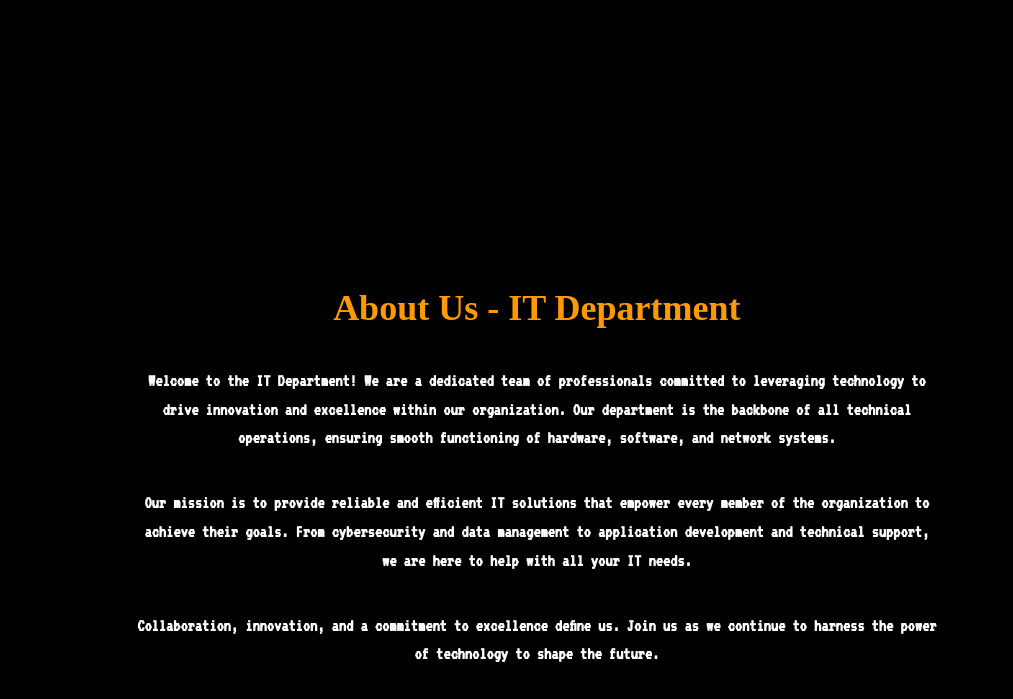
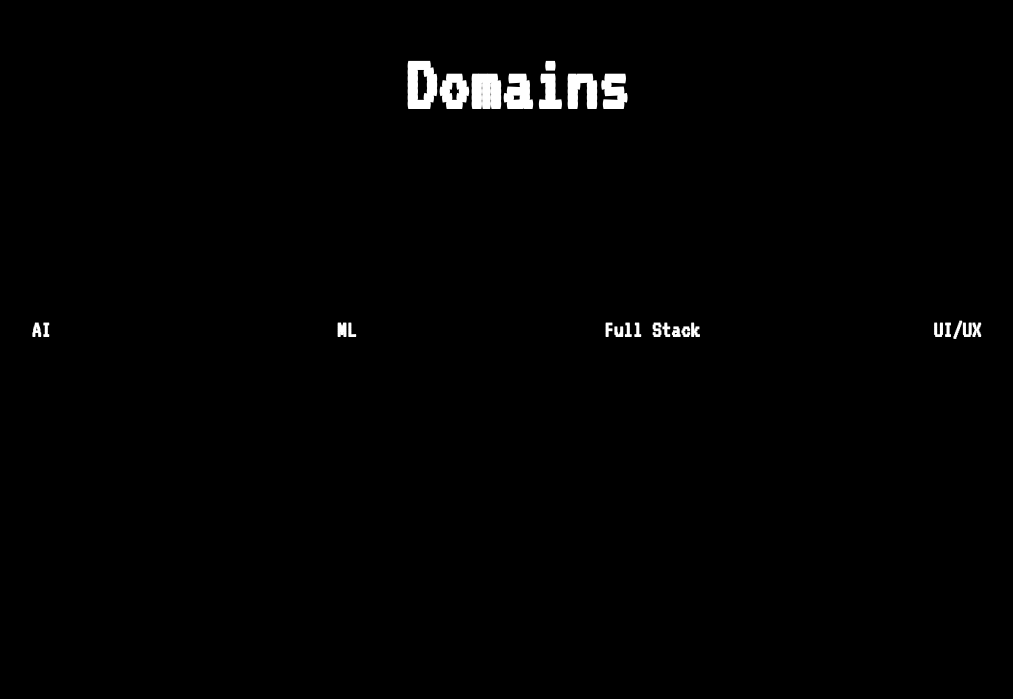
Before and after one commit to srinath536/Hackathonix25, a React (Vite) app: page / in a window 1280 px wide. Shown: the part 1441-2140 px from the top of the page, without its empty margins (104-1117 px from the left). Built offline with nearby package versions, Linux system fonts and the light colour scheme.

Commit message:
Added Domain section

```diff
--- a/src/App.tsx
+++ b/src/App.tsx
@@ -8,12 +8,14 @@ import Header from './components/Header';
 import HeroSection from './components/HeroSection';
 import Prizes from './components/Prizes';
 import Sponsors from './components/Sponsors';
+import Domain from './components/Domain';
 function App() {
 return (
   <div>
       <Header/>
       <HeroSection/>
       <AboutHack/>
+      <Domain/>
       <AboutUs/>
       <Sponsors/>
       <Prizes/>
--- a/src/components/Domain.css
+++ b/src/components/Domain.css
@@ -0,0 +1,123 @@
+/* Global styles to reset defaults */
+* {
+    margin: 0;
+    padding: 0;
+    box-sizing: border-box;
+  }
+
+  /* Container Styles for the whole section */
+  .container {
+    width: 97%;
+    height: 100vh;
+    background-color: #000; /* Container with a black background */
+    display: flex;
+    flex-direction: column;
+    align-items: center;
+    padding: 20px;
+    justify-content: flex-start; /* Align at the top */
+  }
+
+  /* Heading style */
+  .heading {
+    margin-bottom: 30px;
+    color: white;
+    font-family: "VT323", serif;
+    font-style: normal;
+    font-size: 5rem;
+
+  }
+
+  /* Card container */
+  .card-container {
+    display: grid;
+    grid-template-columns: repeat(4, 1fr); /* 4 columns by default */
+    gap: 20px;
+    width: 100%;
+  }
+
+  /* Card Styles */
+  .card {
+    position: relative;
+    width: 250px;
+    height: 350px;
+    border-radius: 6px;
+    transition: 0.3s;
+    background-color: #000;
+    box-shadow: 0 10px 20px rgba(0, 0, 0, 0.1);
+    perspective: 1000px; /* Add perspective to give depth for 3D effects */
+  }
+
+  /* Card front and back faces */
+  .card .card-front,
+  .card .card-back {
+    position: absolute;
+    width: 100%;
+    height: 100%;
+    backface-visibility: hidden; /* Hide the back content when it's flipped */
+    display: flex;
+    justify-content: center;
+    align-items: center;
+    border-radius: 6px;
+    font-size: 18px;
+    padding: 20px;
+    text-align: center;
+    transition: transform 0.6s;
+  }
+
+  /* Front face */
+  .card-front {
+    background-color: #000;
+    z-index: 1;
+    color: white; /* Front text color white */
+  }
+
+  /* Back face */
+  .card-back {
+    background-color: #fff;
+    color: black; /* Back text color black */
+    transform: rotateY(180deg);
+  }
+
+  /* Hover effect to flip the card */
+  .card:hover .card-front {
+    transform: rotateY(180deg);
+  }
+
+  .card:hover .card-back {
+    transform: rotateY(0);
+  }
+
+  /* Title and description */
+  .card-title {
+    font-size: 24px;
+    font-weight: bold;
+    color: white; /* Title color set to white */
+  }
+
+  .card-description {
+    font-size: 16px;
+    font-weight: normal;
+    opacity: 0.7;
+    color: black; /* Description color set to black */
+  }
+
+  /* Responsive adjustments */
+  @media screen and (max-width: 1024px) {
+    /* For medium-sized screens like tablets, 2 columns */
+    .card-container {
+      grid-template-columns: repeat(2, 1fr);
+    }
+  }
+
+  @media screen and (max-width: 600px) {
+    /* For smaller screens like mobile, stack cards vertically */
+    .card-container {
+      grid-template-columns: 1fr; /* Single column */
+    }
+
+    /* Adjust card dimensions for small screens */
+    .card {
+      width: 90%; /* Make cards wider to fit small screens */
+      height: auto; /* Allow height to adjust based on content */
+    }
+  }
--- a/src/components/Domain.tsx
+++ b/src/components/Domain.tsx
@@ -0,0 +1,31 @@
+import React from "react";
+import "./Domain.css"; // Import the updated CSS
+
+const domains = [
+  { title: "AI", description: "Artificial Intelligence (AI) is about creating systems that can perform tasks that typically require human intelligence, such as image recognition and decision-making." },
+  { title: "ML", description: "Machine Learning (ML) is a subset of AI focused on building algorithms and models that allow computers to learn and make predictions from data." },
+  { title: "Full Stack", description: "Full Stack development involves working on both the front-end and back-end of web applications, using technologies like JavaScript, HTML, CSS, Node.js, and more." },
+  { title: "UI/UX", description: "UI/UX design focuses on creating user-friendly interfaces (UI) and optimizing the overall user experience (UX) of applications and websites." }
+];
+
+const Domain = () => {
+  return (
+    <div className="container">
+      <h2 className="heading">Domains</h2>
+      <div className="card-container">
+        {domains.map((domain, index) => (
+          <div key={index} className="card">
+            <div className="card-front">
+              <p className="card-title">{domain.title}</p>
+            </div>
+            <div className="card-back">
+              <p className="card-description">{domain.description}</p>
+            </div>
+          </div>
+        ))}
+      </div>
+    </div>
+  );
+};
+
+export default Domain;
```
